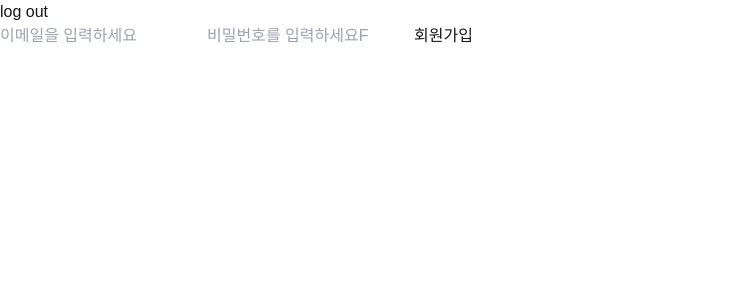
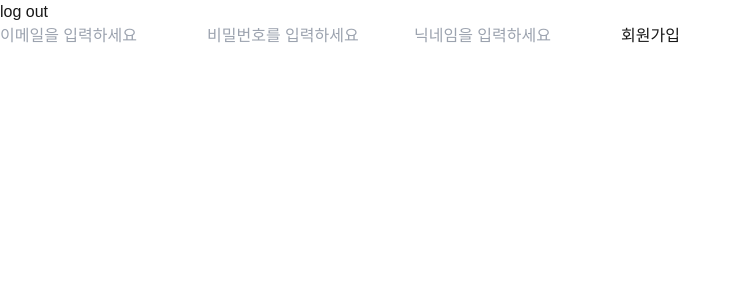
Before and after one commit to fourkie/fourkie, a Next.js app: page /sign-up in a window 1280 px wide. Shown: the top 300 px of the page, without its empty margins (0-740 px from the left). Built offline with nearby package versions, Linux system fonts and the light colour scheme; no server answers.

Commit message:
update: 회원가입 시 닉네임도 받을 수 있도록 수정 진행중 #10

```diff
--- a/src/app/sign-up/_components/sign-up-form.tsx
+++ b/src/app/sign-up/_components/sign-up-form.tsx
@@ -7,6 +7,7 @@ const SignUpForm = () => {
   const { register, handleSubmit, formState } = useForm<FormData>({
     mode: "onBlur",
   });
+
   const { mutate: signUp } = useSignupMutation();
 
   const onSubmit = (value: FieldValues) => {
@@ -28,7 +29,15 @@ const SignUpForm = () => {
           required: { value: true, message: "비밀번호를 작성해주세요" },
         })}
         type="password"
-        placeholder="비밀번호를 입력하세요F"
+        placeholder="비밀번호를 입력하세요"
+      />
+
+      <input
+        {...register("nickname", {
+          required: { value: true, message: "닉네임을 입력해주세요" },
+        })} // pattern: {value: ..., message: ...}로 정규식 추가하여 유효성 검사
+        type="text"
+        placeholder="닉네임을 입력하세요"
       />
       <button disabled={!formState.isValid}>회원가입</button>
     </form>
@@ -38,7 +47,7 @@ const SignUpForm = () => {
 export default SignUpForm;
 
 interface FormData {
-  username: string;
+  nickname: string;
   email: string;
   password: string;
 }
--- a/src/services/auth-services.ts
+++ b/src/services/auth-services.ts
@@ -2,12 +2,17 @@ import { FieldValues } from "react-hook-form";
 import supabase from "./supabase";
 
 export const signUp = async (data: FieldValues) => {
-  const { email, password } = data;
+  const { email, password, nickname } = data;
 
   try {
     const { data: signUpData } = await supabase.auth.signUp({
       email,
       password,
+      options: {
+        data: {
+          nickname,
+        },
+      },
     });
 
     return signUpData;
```
